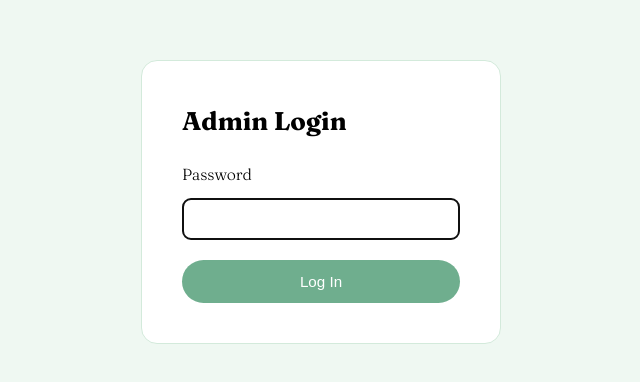
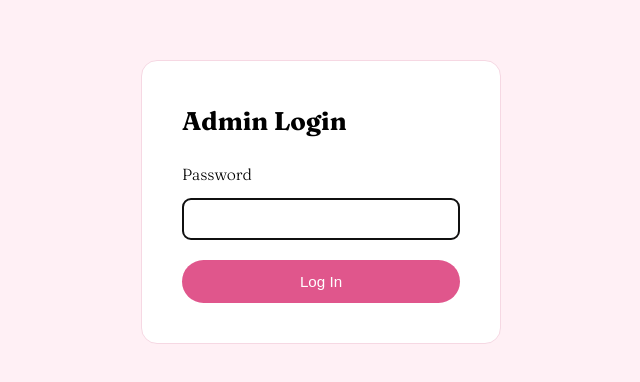
Before and after one commit to Suraj-Kumar-2468/aishwarya-crochate, a React (Vite) app: page /admin/login in a window 1280 px wide. Shown: the part 198-580 px from the top of the page, without its empty margins (319-959 px from the left). Built offline with nearby package versions, Linux system fonts and the light colour scheme; no server answers; a web font is replaced by a local one.

Commit message:
Revert "Switch theme palette from pink to pastel green"
This reverts commit df2eedb0ac264025d17794a0af8557eb038149b1.

```diff
--- a/src/index.css
+++ b/src/index.css
@@ -1,14 +1,14 @@
 :root {
   --bg: #ffffff;
-  --bg-soft: #eff8f2;
+  --bg-soft: #fff0f5;
   --bg-card: #ffffff;
   --text: #000000;
   --text-soft: #333333;
   --hero-text: #37815c;
-  --accent: #6fae8e;
-  --accent-hover: #55916f;
-  --accent-soft: #e3f3ea;
-  --border: #d3eadb;
+  --accent: #e0568c;
+  --accent-hover: #c73f72;
+  --accent-soft: #ffe4ec;
+  --border: #f6d8e3;
   --font-display: 'Fraunces', Georgia, serif;
   --font-body: 'Fraunces', Georgia, serif;
 }
@@ -247,7 +247,7 @@ a { color: inherit; text-decoration: none; }
 .hero-title-main {
   display: block;
   font-size: 4.4rem;
-  color: #2f5d46;
+  color: #7a1f2b;
 }
 
 .hero-title-tagline {
--- a/src/pages/admin/ContentEditor.jsx
+++ b/src/pages/admin/ContentEditor.jsx
@@ -179,15 +179,15 @@ export default function ContentEditor() {
         <div className="admin-field-grid">
           <label className="admin-field">
             Primary
-            <input type="color" value={form.theme?.primary || "#6fae8e"} onChange={(e) => setTheme("primary", e.target.value)} />
+            <input type="color" value={form.theme?.primary || "#e0568c"} onChange={(e) => setTheme("primary", e.target.value)} />
           </label>
           <label className="admin-field">
             Secondary
-            <input type="color" value={form.theme?.secondary || "#55916f"} onChange={(e) => setTheme("secondary", e.target.value)} />
+            <input type="color" value={form.theme?.secondary || "#c73f72"} onChange={(e) => setTheme("secondary", e.target.value)} />
           </label>
           <label className="admin-field">
             Tertiary
-            <input type="color" value={form.theme?.tertiary || "#eff8f2"} onChange={(e) => setTheme("tertiary", e.target.value)} />
+            <input type="color" value={form.theme?.tertiary || "#fff0f5"} onChange={(e) => setTheme("tertiary", e.target.value)} />
           </label>
         </div>
       </fieldset>
```
Also changed, not shown: 1 other file (tests, documents, lock files or other folders).
